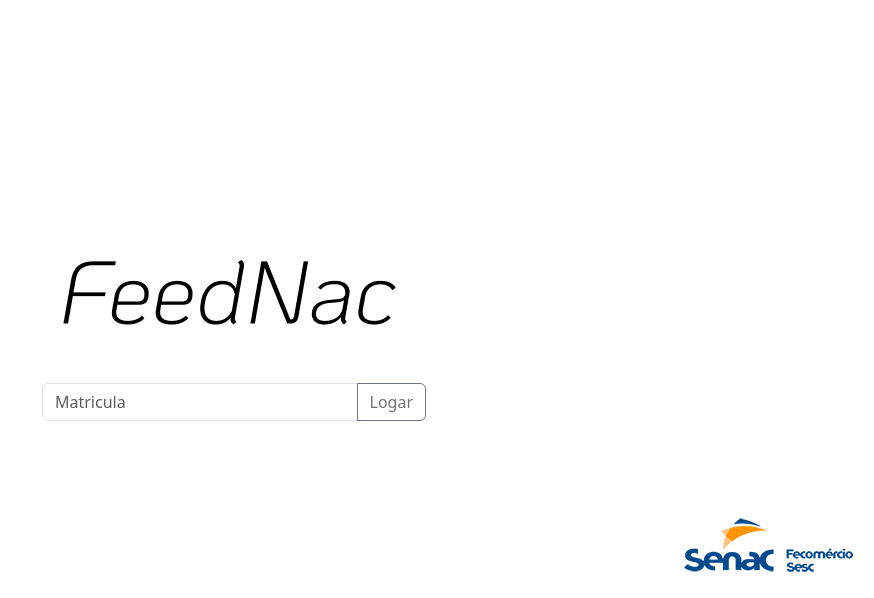
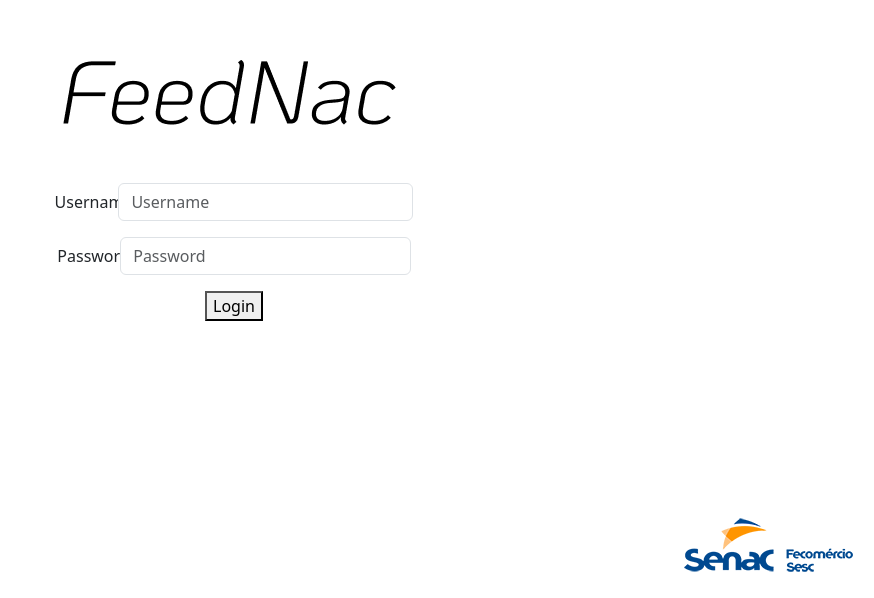
Before and after one commit to guilhermeklm/feednac-web, a React (Create React App) app: page /teacher in a window 1280 px wide. Shown: the part 202-800 px from the top of the page, without its empty margins (406-1280 px from the left). Built offline with nearby package versions, Linux system fonts and the light colour scheme; no server answers.

Commit message:
Add react router e roteia entre os componentes

```diff
--- a/package.json
+++ b/package.json
@@ -11,6 +11,7 @@
     "react": "^18.2.0",
     "react-bootstrap": "^2.10.2",
     "react-dom": "^18.2.0",
+    "react-router-dom": "^6.22.3",
     "react-scripts": "5.0.1",
     "web-vitals": "^2.1.4"
   },
--- /dev/null
+++ b/src/components/Home.css
@@ -0,0 +1,43 @@
+/* Estilizando o container da imagem */
+.container {
+  text-align: center;
+}
+.vazio {
+  height: 430px; /* Altura da tela inteira */
+}
+
+.professor-login-input {
+  display: flex;
+  flex-direction: column;
+  align-items: center;
+  margin-top: 20px; /* Espaçamento entre o banner e os campos de entrada */
+}
+
+.input-group {
+  margin-bottom: 10px; /* Espaçamento entre os campos de entrada */
+}
+
+/* Estilizando a imagem */
+.banner-img {
+  max-width: 100%; /* Garante que a imagem não ultrapasse a largura do container */
+  max-height: 100%; /* Garante que a imagem não ultrapasse a altura do container */
+  height: auto;
+  width: auto;
+}
+
+.img-bottom-right {
+  position: fixed; /* Posição fixa em relação à tela */
+  bottom: 0; /* Distância do lado inferior da tela */
+  right: 0; /* Distância do lado direito da tela */
+  margin-bottom: 20px; /* Espaçamento opcional para evitar sobreposição com a borda */
+  margin-right: 20px; /* Espaçamento opcional para evitar sobreposição com a borda */
+}
+
+/* Estilizando o corpo da página */
+body {
+  margin: 0; /* Remove margens padrão do corpo da página */
+}
+
+#login {
+  margin-top: 10px; /* Espaçamento entre o último campo de entrada e o botão */
+}
--- /dev/null
+++ b/src/components/TeacherHome.js
@@ -0,0 +1,9 @@
+function TeacherHome() {
+  return (
+    <>
+      <h1>Tela inicial do professor</h1>
+    </>
+  )
+}
+
+export default TeacherHome
--- a/src/components/TeacherLogin.css
+++ b/src/components/TeacherLogin.css
@@ -3,14 +3,13 @@
     text-align: center;
 }
   .vazio {
-    height: 430px; /* Altura da tela inteira */
+    height: 230px; /* Altura da tela inteira */
   }
 
-  .professor-login-input {
+  .professor-login {
     display: flex;
     flex-direction: column;
     align-items: center;
-    margin-top: 20px; /* Espaçamento entre o banner e os campos de entrada */
   }
 
   .input-group {
--- a/src/components/TeacherLogin.js
+++ b/src/components/TeacherLogin.js
@@ -1,10 +1,10 @@
-import './StudentLogin.css'
-import Button from 'react-bootstrap/Button';
-import Form from 'react-bootstrap/Form';
-import InputGroup from 'react-bootstrap/InputGroup';
+import './TeacherLogin.css'
 import Image from 'react-bootstrap/Image';
 import axios from "axios";
 import React from 'react';
+import Col from 'react-bootstrap/Col';
+import Form from 'react-bootstrap/Form';
+import Row from 'react-bootstrap/Row';
 
 function TeacherLogin() {
   const [Teacher, setTeacher] = React.useState(null)
@@ -29,28 +29,36 @@ function TeacherLogin() {
       <div className="container">
         <img src="/FeedNac.png" className="banner-img" alt="Imagem feednac" />
       </div>
-      <div className="professor-login-input">
-        <InputGroup className='input-group'>
-          <Form.Control
-            placeholder="Matrícula do Professor"
-            aria-label="Matrícula do professor"
-          />
-          <Form.Control
-            type="password"
-            placeholder="Senha"
-            aria-label="Senha"
-          />
-          <Button variant="outline-secondary" id="login">
-            Logar
-          </Button>
-        </InputGroup>
-      </div>
+      <Form method="POST" onSubmit={validarLogin} className='professor-login'>
+        <Form.Group method as={Row} className="mb-3" controlId="formPlaintextEmail">
+          <Form.Label column sm="2">
+            Username
+          </Form.Label>
+          <Col sm="10">
+            <Form.Control type="text" placeholder="Username" />
+          </Col>
+        </Form.Group>
+
+        <Form.Group as={Row} className="mb-3" controlId="formPlaintextPassword">
+          <Form.Label column sm="2">
+            Password
+          </Form.Label>
+          <Col sm="10">
+            <Form.Control type="password" placeholder="Password" />
+          </Col>
+        </Form.Group>
+        <button type="submit"> Login </button>
+      </Form>
       <div className='img-bottom-right'>
         <Image src="senac_logo_new.png" />
       </div>
     </>
   );
+}
 
+function validarLogin() {
+  // enviar para api o usuario e senhad\(base64)
+  console.log("valida login")
 }
 
 export default TeacherLogin
--- a/src/components/home.js
+++ b/src/components/home.js
@@ -1,5 +1,8 @@
-function Home(){
+import Image from 'react-bootstrap/Image';
+import './Home.css';
+import { Link } from "react-router-dom";
 
+function Home() {
   return (
     <>
       <div className="vazio"></div>
@@ -7,17 +10,18 @@ function Home(){
         <img src="/FeedNac.png" className="banner-img" alt="Imagem feednac" />
       </div>
       <div className="button-container">
-            <Button variant="outline-secondary" id="student-login-button">
-              Sou aluno
-            </Button>
-            <Button variant="outline-secondary" id="professor-login-button">
-              Sou professor
-            </Button>
+        <Link to={`student`}>
+          <button> Sou aluno</button>
+        </Link>
+        <Link to={`teacher`}>
+          <button> Sou professor</button>
+        </Link>
       </div>
       <div className='img-bottom-right'>
         <Image src="senac_logo_new.png" />
       </div>
     </>
   );
+}
 
-}
+export default Home
--- /dev/null
+++ b/src/error-page.jsx
@@ -0,0 +1,16 @@
+import { useRouteError } from "react-router-dom";
+
+export default function ErrorPage() {
+  const error = useRouteError();
+  console.error(error);
+
+  return (
+    <div id="error-page">
+      <h1>Oops!</h1>
+      <p>Sorry, an unexpected error has occurred.</p>
+      <p>
+        <i>{error.statusText || error.message}</i>
+      </p>
+    </div>
+  );
+}
--- a/src/index.js
+++ /dev/null
@@ -1,18 +0,0 @@
-import React from 'react';
-import ReactDOM from 'react-dom/client';
-import './index.css';
-import reportWebVitals from './reportWebVitals';
-import StudentLogin from './components/StudentLogin';
-import 'bootstrap/dist/css/bootstrap.min.css';
-
-const root = ReactDOM.createRoot(document.getElementById('root'));
-root.render(
-  <React.StrictMode>
-    <StudentLogin />
-  </React.StrictMode>
-);
-
-// If you want to start measuring performance in your app, pass a function
-// to log results (for example: reportWebVitals(console.log))
-// or send to an analytics endpoint. Learn more: https://bit.ly/CRA-vitals
-reportWebVitals();
--- /dev/null
+++ b/src/index.jsx
@@ -0,0 +1,45 @@
+import * as React from "react";
+import * as ReactDOM from "react-dom/client";
+import Home from "./components/Home"
+import ErrorPage from "./error-page";
+import {
+  createBrowserRouter,
+  RouterProvider,
+} from "react-router-dom";
+import reportWebVitals from './reportWebVitals';
+import 'bootstrap/dist/css/bootstrap.min.css';
+import StudentLogin from "./components/StudentLogin";
+import TeacherLogin from "./components/TeacherLogin";
+import TeacherHome from "./components/TeacherHome";
+
+const router = createBrowserRouter([
+  {
+    path: "/",
+    element: <Home />,
+    errorElement: <ErrorPage />,
+  },
+  {
+    path: "student",
+    element: <StudentLogin />,
+  },
+  {
+    path: "teacher",
+    element: < TeacherLogin />
+  },
+  {
+    path: "teacher/:id",
+    element: <TeacherHome />
+  }
+]);
+
+const root = ReactDOM.createRoot(document.getElementById('root'));
+root.render(
+  <React.StrictMode>
+    <RouterProvider router={router} />
+  </React.StrictMode>
+);
+
+// If you want to start measuring performance in your app, pass a function
+// to log results (for example: reportWebVitals(console.log))
+// or send to an analytics endpoint. Learn more: https://bit.ly/CRA-vitals
+reportWebVitals();
```
Also changed, not shown: src/components/StudentHome.js (added, +9 -0 lines), 2 other files (tests, documents, lock files or other folders). Lines whose indentation alone changed are shown as unchanged.
